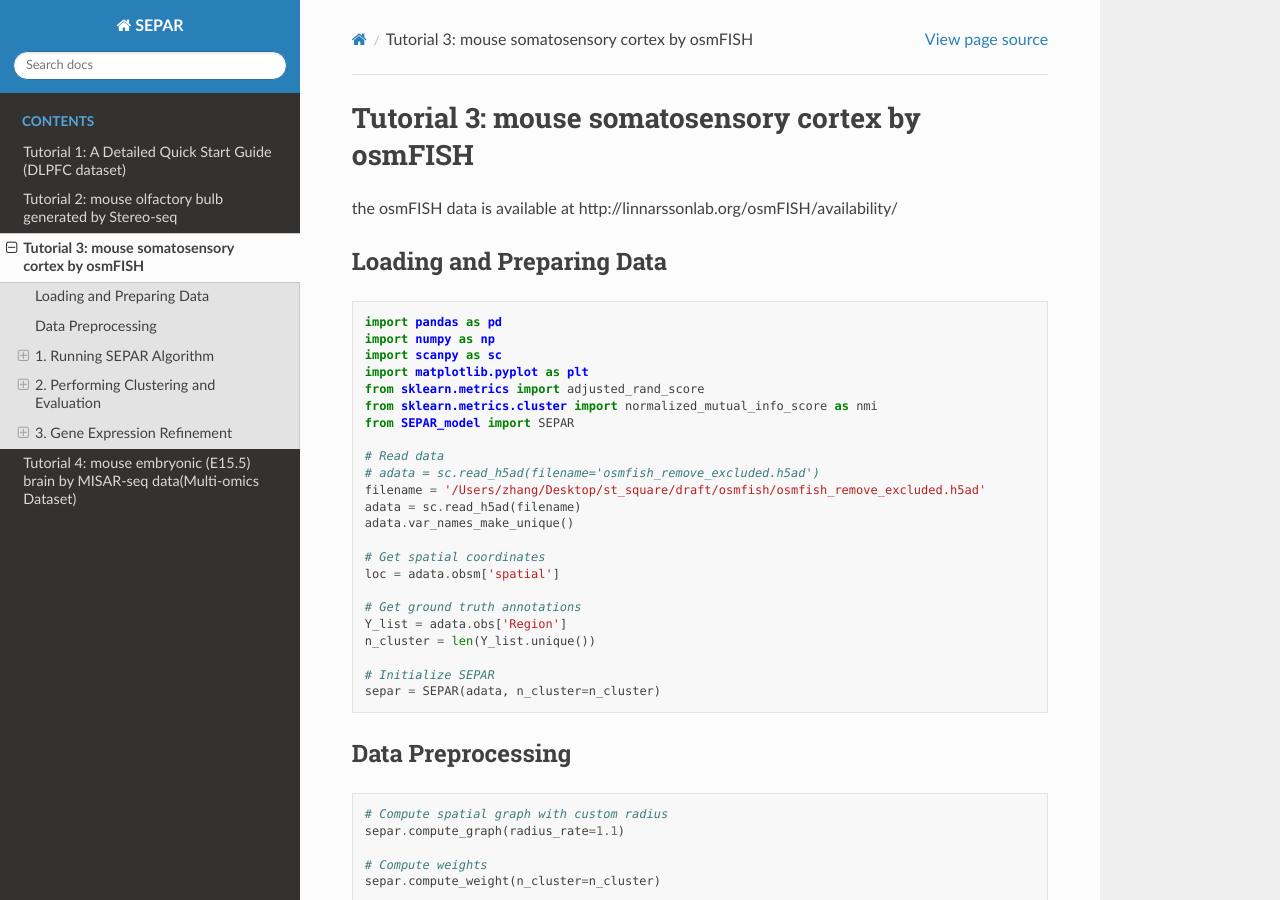
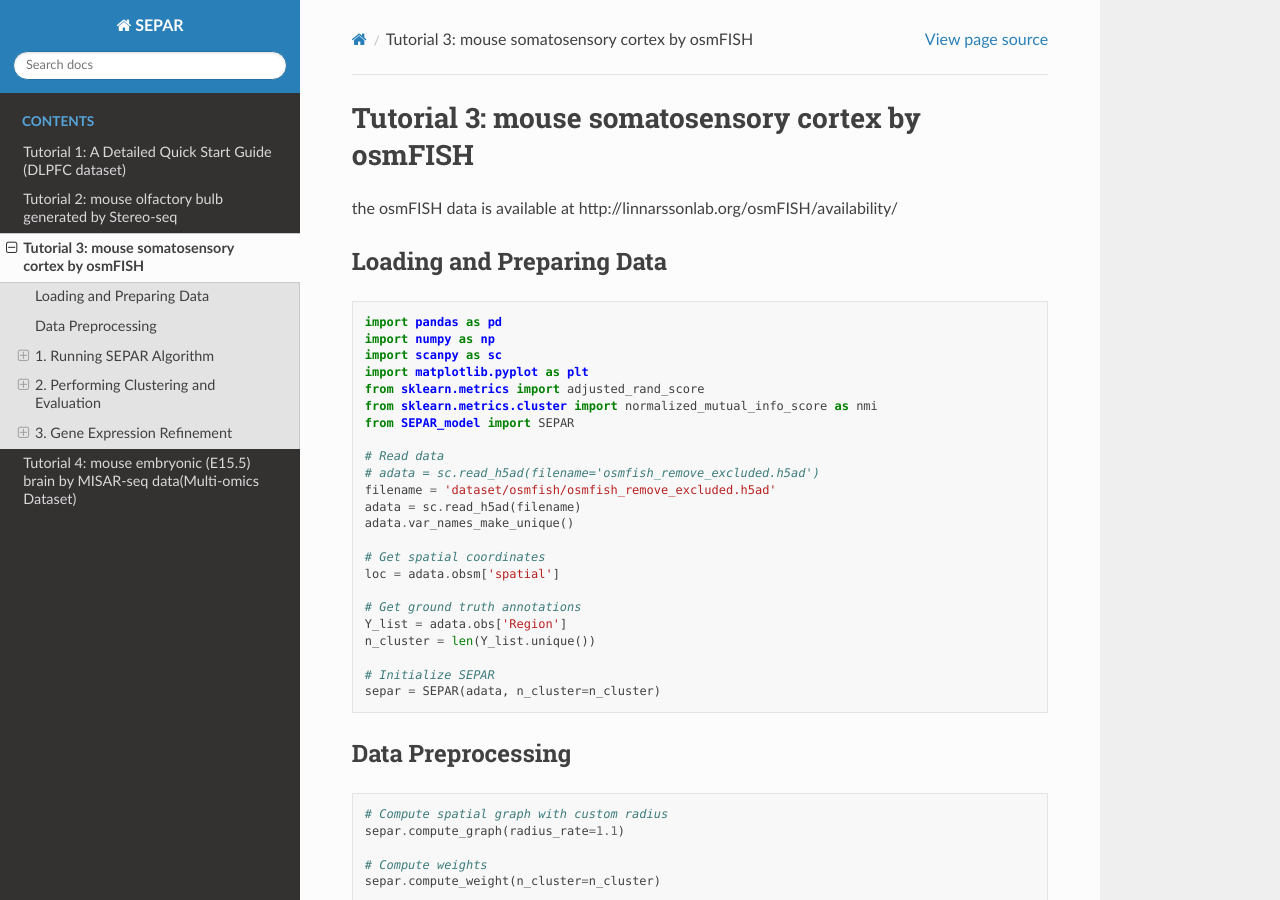
Before and after one commit to zerovain/SEPAR_tutorial, a Sphinx documentation site: the page built from docs/Tutorial3.md, in a window 1280 px wide and 900 px high. Built offline with Sphinx 7.4.7 and the Read the Docs theme 3.1.0, drawn with Linux system fonts in a browser that asks for light colours.

Commit message:
Update Tutorial3.md

```diff
--- a/docs/Tutorial3.md
+++ b/docs/Tutorial3.md
@@ -16,7 +16,7 @@ from SEPAR_model import SEPAR
 
 # Read data
 # adata = sc.read_h5ad(filename='osmfish_remove_excluded.h5ad')
-filename = '/Users/zhang/Desktop/st_square/draft/osmfish/osmfish_remove_excluded.h5ad'
+filename = 'dataset/osmfish/osmfish_remove_excluded.h5ad'
 adata = sc.read_h5ad(filename)
 adata.var_names_make_unique()
 
```
